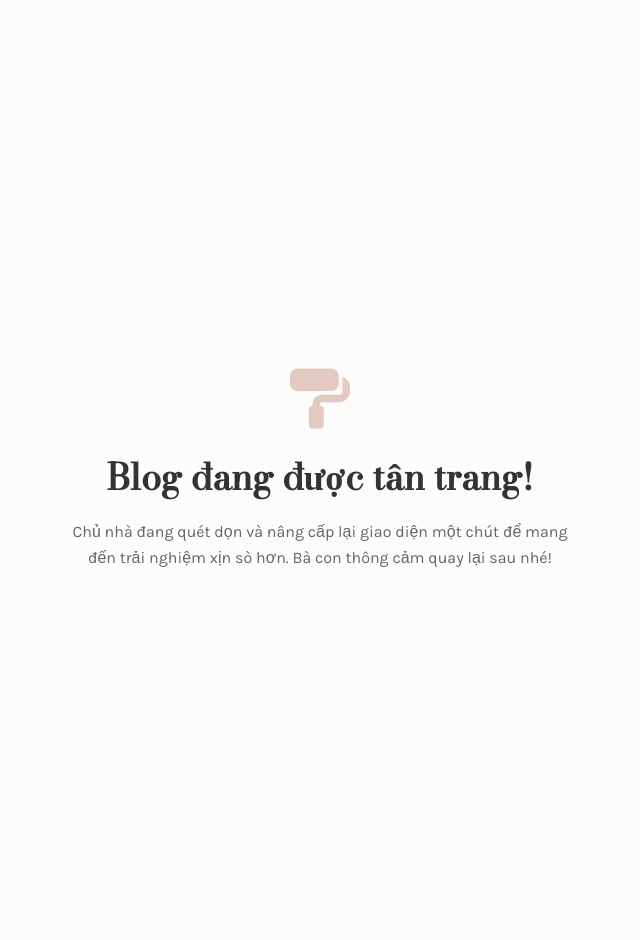
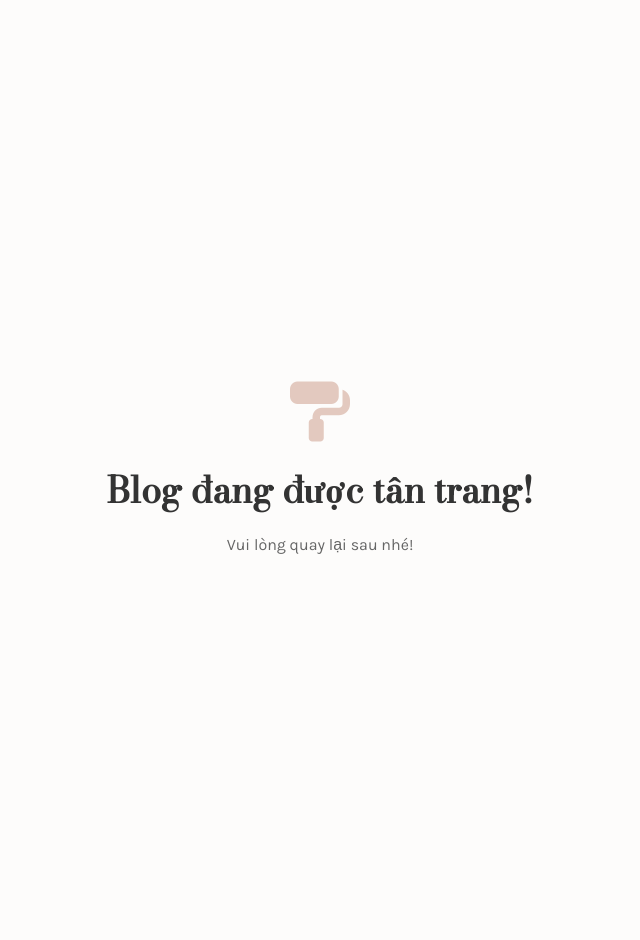
Before and after one commit to nuabuocthanhtho/nuabuocthanhtho.github.io, a Jekyll site: the page built from index.html, in a window 1280 px wide. Shown: the whole page, without its empty margins (320-960 px from the left). Built offline with Jekyll 4.4.1, drawn with Linux system fonts in a browser that asks for light colours; some web fonts are replaced; the list of posts is cut into pages by our own code.

Commit message:
Update default.html

```diff
--- a/_layouts/default.html
+++ b/_layouts/default.html
@@ -29,7 +29,7 @@
     <div style="height: 100vh; display: flex; flex-direction: column; justify-content: center; align-items: center; background-color: #FDFCFB; font-family: 'Karla', sans-serif; text-align: center; padding: 20px;">
         <i class="fas fa-paint-roller" style="font-size: 60px; color: #e3c9bf; margin-bottom: 20px;"></i>
         <h1 style="font-family: 'Bodoni Moda', serif; font-size: 36px; color: #333; margin: 0 0 15px 0;">Blog đang được tân trang!</h1>
-        <p style="color: #666; font-size: 16px; max-width: 500px; line-height: 1.6;">Chủ nhà đang quét dọn và nâng cấp lại giao diện một chút để mang đến trải nghiệm xịn sò hơn. Bà con thông cảm quay lại sau nhé!</p>
+        <p style="color: #666; font-size: 16px; max-width: 500px; line-height: 1.6;">Vui lòng quay lại sau nhé!</p>
     </div>
 
 {% else %}
```
